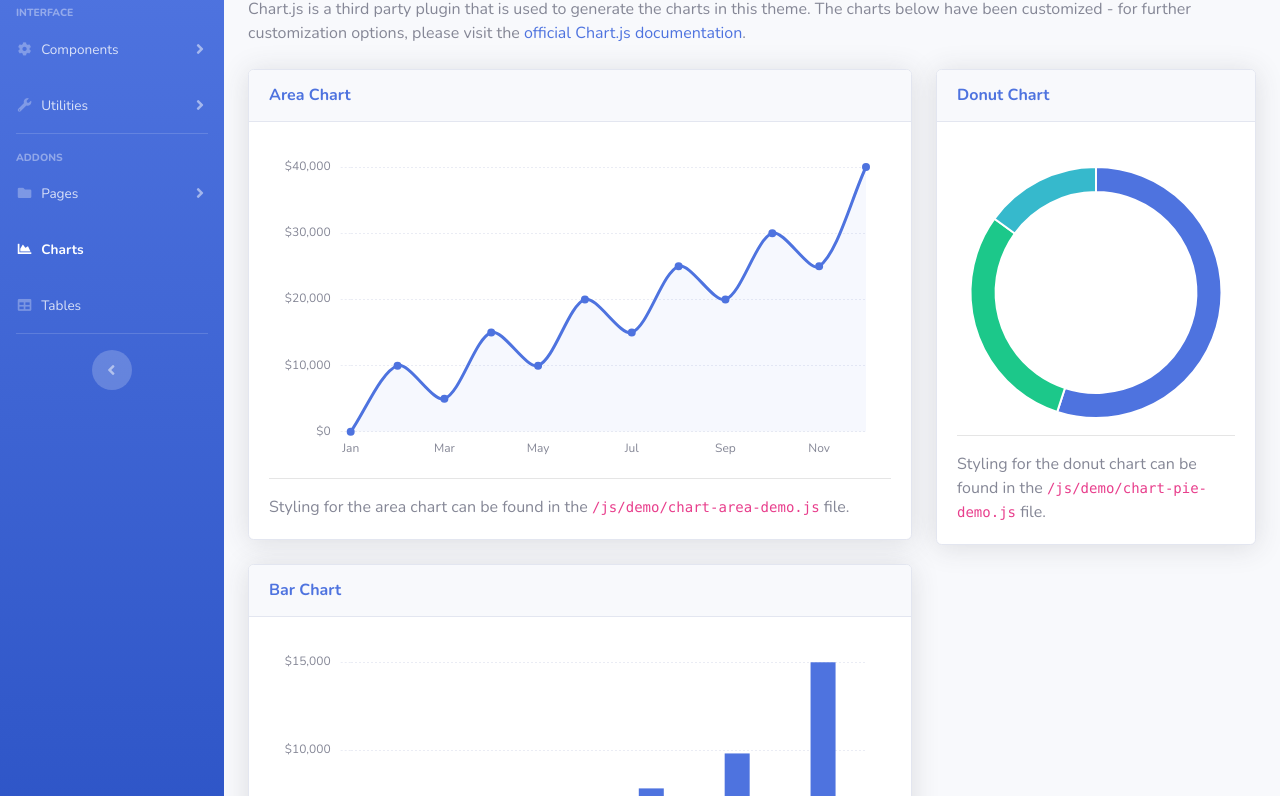
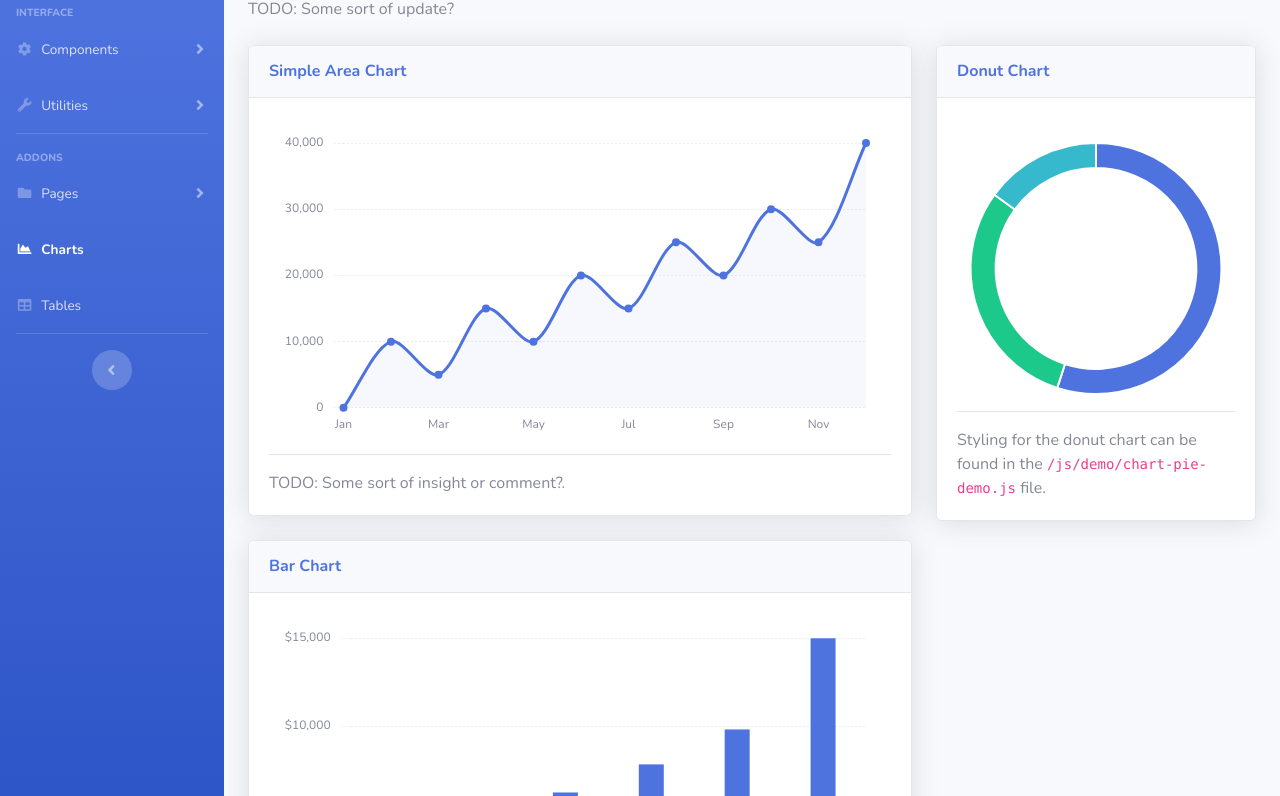
Before and after one commit to ankitagarwal/d3_expt, a plain HTML site: page charts.html in a window 1280 px wide. Shown: the part 139-935 px from the top of the page. Drawn offline with nearby package versions, Linux system fonts and the light colour scheme.

Commit message:
Get Area chart working

```diff
--- a/charts.html
+++ b/charts.html
@@ -332,8 +332,8 @@
         <div class="container-fluid">
 
           <!-- Page Heading -->
-          <h1 class="h3 mb-2 text-gray-800">Charts</h1>
-          <p class="mb-4">Chart.js is a third party plugin that is used to generate the charts in this theme. The charts below have been customized - for further customization options, please visit the <a target="_blank" href="https://www.chartjs.org/docs/latest/">official Chart.js documentation</a>.</p>
+          <h1 class="h3 mb-2 text-gray-800">Stats</h1>
+          <p class="mb-4">TODO: Some sort of update?</p>
 
           <!-- Content Row -->
           <div class="row">
@@ -343,14 +343,14 @@
               <!-- Area Chart -->
               <div class="card shadow mb-4">
                 <div class="card-header py-3">
-                  <h6 class="m-0 font-weight-bold text-primary">Area Chart</h6>
+                  <h6 class="m-0 font-weight-bold text-primary">Simple Area Chart</h6>
                 </div>
                 <div class="card-body">
                   <div class="chart-area">
                     <canvas id="myAreaChart"></canvas>
                   </div>
                   <hr>
-                  Styling for the area chart can be found in the <code>/js/demo/chart-area-demo.js</code> file.
+                  TODO: Some sort of insight or comment?.
                 </div>
               </div>
 
@@ -399,7 +399,7 @@
       <footer class="sticky-footer bg-white">
         <div class="container my-auto">
           <div class="copyright text-center my-auto">
-            <span>Copyright &copy; Your Website 2019</span>
+            <span>Copyright &copy; Ankit Agarwal 2020</span>
           </div>
         </div>
       </footer>
@@ -449,7 +449,7 @@
   <script src="sb-admin/vendor/chart.js/Chart.min.js"></script>
 
   <!-- Page level custom scripts -->
-  <script src="sb-admin/js/demo/chart-area-demo.js"></script>
+  <script src="js/charts/Area.js"></script>
   <script src="sb-admin/js/demo/chart-pie-demo.js"></script>
   <script src="sb-admin/js/demo/chart-bar-demo.js"></script>
 
--- /dev/null
+++ b/js/charts/Area.js
@@ -0,0 +1,134 @@
+class Area {
+    constructor(area="myAreaChart") {
+        console.log("Try to draw area chart")
+        // Set new default font family and font color to mimic Bootstrap's default styling
+        Chart.defaults.global.defaultFontFamily = 'Nunito', '-apple-system,system-ui,BlinkMacSystemFont,"Segoe UI",Roboto,"Helvetica Neue",Arial,sans-serif';
+        Chart.defaults.global.defaultFontColor = '#858796';
+
+        this._area = area
+    };
+
+    number_format(number, decimals, dec_point, thousands_sep) {
+        // *     example: number_format(1234.56, 2, ',', ' ');
+        // *     return: '1 234,56'
+        number = (number + '').replace(',', '').replace(' ', '');
+        var n = !isFinite(+number) ? 0 : +number,
+        prec = !isFinite(+decimals) ? 0 : Math.abs(decimals),
+        sep = (typeof thousands_sep === 'undefined') ? ',' : thousands_sep,
+        dec = (typeof dec_point === 'undefined') ? '.' : dec_point,
+        s = '',
+        toFixedFix = function(n, prec) {
+          var k = Math.pow(10, prec);
+          return '' + Math.round(n * k) / k;
+        };
+        // Fix for IE parseFloat(0.55).toFixed(0) = 0;
+        s = (prec ? toFixedFix(n, prec) : '' + Math.round(n)).split('.');
+        if (s[0].length > 3) {
+            s[0] = s[0].replace(/\B(?=(?:\d{3})+(?!\d))/g, sep);
+        }
+        if ((s[1] || '').length < prec) {
+            s[1] = s[1] || '';
+            s[1] += new Array(prec - s[1].length + 1).join('0');
+        }
+        return s.join(dec);
+    }
+
+    draw() {
+        console.log("Inside draw method")
+        // Area Chart Example
+        var ctx = document.getElementById(this._area);
+        var self = this
+        console.log(this._area, ctx)
+        var myLineChart = new Chart(ctx, {
+          type: 'line',
+          data: {
+            labels: ["Jan", "Feb", "Mar", "Apr", "May", "Jun", "Jul", "Aug", "Sep", "Oct", "Nov", "Dec"],
+            datasets: [{
+              label: "Earnings",
+              lineTension: 0.3,
+              backgroundColor: "rgba(78, 115, 223, 0.05)",
+              borderColor: "rgba(78, 115, 223, 1)",
+              pointRadius: 3,
+              pointBackgroundColor: "rgba(78, 115, 223, 1)",
+              pointBorderColor: "rgba(78, 115, 223, 1)",
+              pointHoverRadius: 3,
+              pointHoverBackgroundColor: "rgba(78, 115, 223, 1)",
+              pointHoverBorderColor: "rgba(78, 115, 223, 1)",
+              pointHitRadius: 10,
+              pointBorderWidth: 2,
+              data: [0, 10000, 5000, 15000, 10000, 20000, 15000, 25000, 20000, 30000, 25000, 40000],
+            }],
+          },
+          options: {
+            maintainAspectRatio: false,
+            layout: {
+              padding: {
+                left: 10,
+                right: 25,
+                top: 25,
+                bottom: 0
+              }
+            },
+            scales: {
+              xAxes: [{
+                time: {
+                  unit: 'date'
+                },
+                gridLines: {
+                  display: false,
+                  drawBorder: false
+                },
+                ticks: {
+                  maxTicksLimit: 7
+                }
+              }],
+              yAxes: [{
+                ticks: {
+                  maxTicksLimit: 5,
+                  padding: 10,
+                  // Include a dollar sign in the ticks, if needed.
+                  callback: function(value, index, values) {
+                    return self.number_format(value);
+                  }
+                },
+                gridLines: {
+                  color: "rgb(234, 236, 244)",
+                  zeroLineColor: "rgb(234, 236, 244)",
+                  drawBorder: false,
+                  borderDash: [2],
+                  zeroLineBorderDash: [2]
+                }
+              }],
+            },
+            legend: {
+              display: false
+            },
+            tooltips: {
+              backgroundColor: "rgb(255,255,255)",
+              bodyFontColor: "#858796",
+              titleMarginBottom: 10,
+              titleFontColor: '#6e707e',
+              titleFontSize: 14,
+              borderColor: '#dddfeb',
+              borderWidth: 1,
+              xPadding: 15,
+              yPadding: 15,
+              displayColors: false,
+              intersect: false,
+              mode: 'index',
+              caretPadding: 10,
+              callbacks: {
+                label: function(tooltipItem, chart) {
+                  var datasetLabel = chart.datasets[tooltipItem.datasetIndex].label || '';
+                  return datasetLabel + ': ' + self.number_format(tooltipItem.yLabel);
+                }
+              }
+            }
+          }
+        });
+    }
+}
+console.log("Test-before")
+ar = new Area()
+ar.draw()
+console.log("Test-after")
```
Also changed, not shown: js/charts/line.js (deleted, +0 -118 lines).
